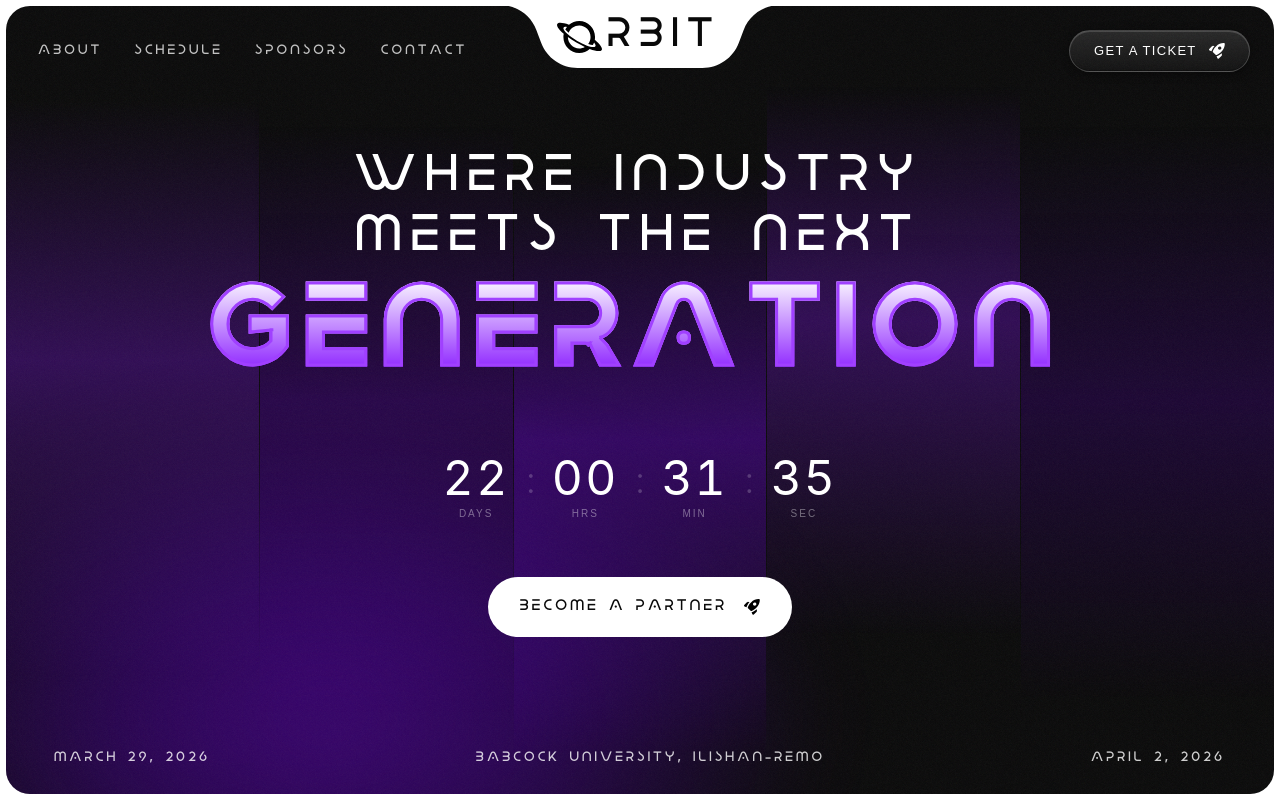
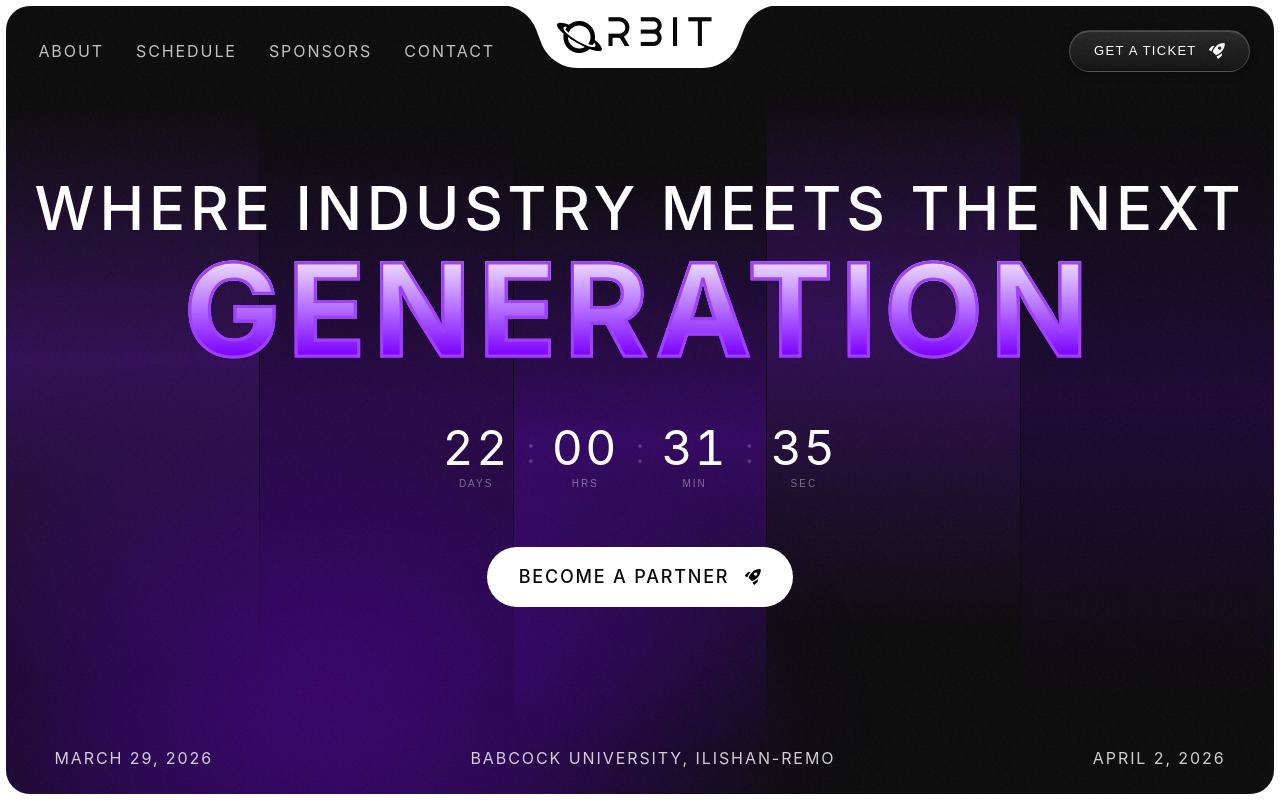
Before and after one commit to GDGBabcockUniversity/orbit, a React (Vite) app: page / in a window 1280 px wide. Shown: the top 800 px of the page. Built offline with nearby package versions, Linux system fonts and the light colour scheme; a web font is replaced by a local one.

Commit message:
feat(hero): update font family to Space Grotesk and refine headline layout

```diff
--- a/src/components/hero.tsx
+++ b/src/components/hero.tsx
@@ -38,7 +38,7 @@ const Hero = () => {
           {/* --- NAV BAR --- */}
           <nav className="w-full flex items-center justify-end xl:justify-between pl-8 px-6 pt-6 shrink-0">
             {/* Desktop: Nav links (hidden until xl so they don't collide with notch) */}
-            <div className="hidden xl:flex items-center gap-6 xl:gap-8 font-rosnoc tracking-[0.12em] text-white/75">
+            <div className="hidden xl:flex items-center gap-6 xl:gap-8 font-space-grotesk tracking-[0.12em] text-white/75">
               {NAV_LINKS.map((link) => (
                 <a
                   key={link}
@@ -76,10 +76,9 @@ const Hero = () => {
 
           {/* --- HERO HEADLINE (centered) --- */}
           <div className="flex-1 flex flex-col items-center justify-center px-6 md:-mt-8">
-            <h1 className="font-rosnoc text-center uppercase leading-[1.1]">
-              <span className="block text-white text-4xl md:text-5xl lg:text-6xl tracking-[0.08em] font-medium">
-                WHERE INDUSTRY <br />
-                MEETS THE NEXT
+            <h1 className="font-space-grotesk text-center uppercase leading-[1.1]">
+              <span className="block text-white text-4xl md:text-5xl lg:text-6xl tracking-[0.08em] font-medium max-w-md lg:max-w-none mx-auto">
+                WHERE INDUSTRY MEETS THE NEXT
               </span>
               <span
                 className="block hero-gradient-text text-5xl sm:text-6xl md:text-7xl lg:text-8xl xl:text-9xl tracking-[0.06em] font-bold mt-2"
@@ -100,7 +99,7 @@ const Hero = () => {
             </div>
 
             {/* CTA Button */}
-            <button className="mt-6 md:mt-10 lg:mt-14 bg-white text-background rounded-full w-full max-w-xs md:w-auto px-4 py-3 md:px-8 md:py-4 font-rosnoc tracking-widest font-medium flex items-center justify-center gap-4 hover:scale-[1.03] hover:shadow-[0_4px_20px_rgba(255,255,255,0.2)] transition-all cursor-pointer md:text-lg">
+            <button className="mt-6 md:mt-10 lg:mt-14 bg-white text-background rounded-full w-full max-w-xs md:w-auto px-4 py-3 md:px-8 md:py-4 font-space-grotesk tracking-widest font-medium flex items-center justify-center gap-4 hover:scale-[1.03] hover:shadow-[0_4px_20px_rgba(255,255,255,0.2)] transition-all cursor-pointer md:text-lg">
               BECOME A PARTNER
               <img
                 src={IMAGES.rocket.src}
@@ -114,7 +113,7 @@ const Hero = () => {
 
           {/* --- BOTTOM STATUS BAR --- */}
           {/* Row on md+, stacked column on mobile */}
-          <div className="w-full font-rosnoc hidden md:flex items-center justify-between px-6 lg:px-12 pb-4 md:pb-5 lg:pb-6 shrink-0 text-sm lg:text-base tracking-[0.12em] text-white/80 uppercase">
+          <div className="w-full font-space-grotesk hidden md:flex items-center justify-between px-6 lg:px-12 pb-4 md:pb-5 lg:pb-6 shrink-0 text-sm lg:text-base tracking-[0.12em] text-white/80 uppercase">
             <span>MARCH 29, 2026</span>
             <span>BABCOCK UNIVERSITY, ILISHAN-REMO</span>
             <span>APRIL 2, 2026</span>
```
